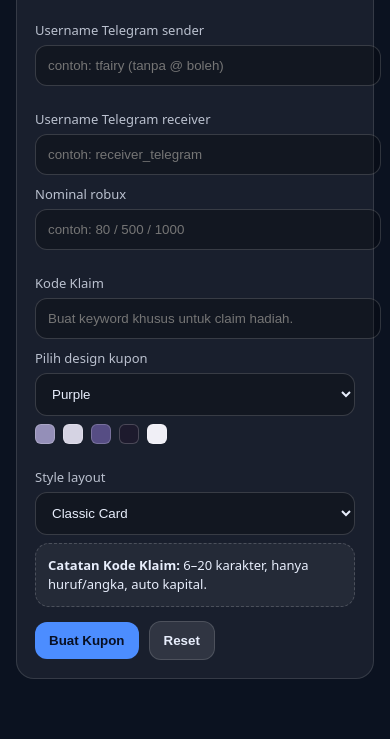
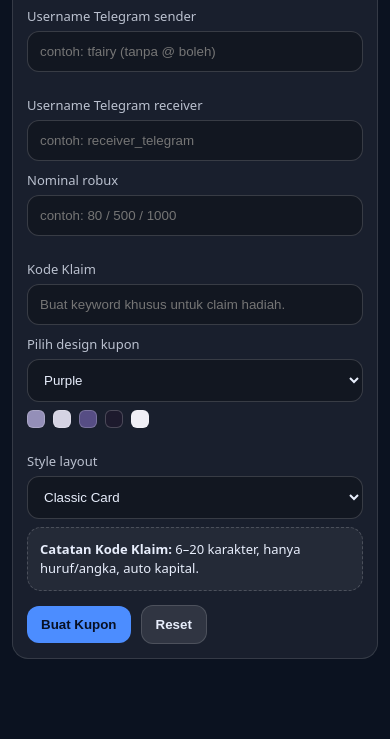
Before and after one commit to strbsecret911/giftforyourbxvipassvilogoksecret, a plain HTML site: page index.html in a window 390 px wide. Shown: the part 116-855 px from the top of the page. Drawn offline with Linux system fonts and the light colour scheme.

Commit message:
Update index.html

```diff
--- a/index.html
+++ b/index.html
@@ -7,9 +7,18 @@
   <style>
     :root { font-family: system-ui, -apple-system, Segoe UI, Roboto, Arial; }
 
+    /* ✅ FIX: biar input/select/textarea gak overflow di mobile */
+    *, *::before, *::after { box-sizing: border-box; }
+
     body { margin: 0; background: #0b1220; color: #e8eefc; }
     .wrap { max-width: 1020px; margin: 0 auto; padding: 28px 16px 60px; }
-    .card { background: rgba(255,255,255,0.06); border: 1px solid rgba(255,255,255,0.12); border-radius: 18px; padding: 18px; }
+    .card {
+      background: rgba(255,255,255,0.06);
+      border: 1px solid rgba(255,255,255,0.12);
+      border-radius: 18px;
+      padding: 18px;
+      overflow: hidden; /* ✅ FIX: konten gak "nyembul" dari rounded border */
+    }
 
     h1 { font-size: 22px; margin: 0 0 10px; }
     p { margin: 0 0 14px; color: rgba(232,238,252,0.82); line-height: 1.45; }
@@ -17,6 +26,9 @@
 
     input, select {
       width: 100%;
+      max-width: 100%;
+      min-width: 0;      /* ✅ FIX: edge case Android/grid */
+      display: block;    /* ✅ FIX: konsisten */
       padding: 12px 12px;
       border-radius: 12px;
       border: 1px solid rgba(255,255,255,0.16);
@@ -51,6 +63,9 @@
 
     textarea {
       width: 100%;
+      max-width: 100%;
+      min-width: 0;      /* ✅ FIX: edge case Android/grid */
+      display: block;
       min-height: 160px;
       resize: vertical;
       padding: 12px;
@@ -82,6 +97,12 @@
     .sw { width: 18px; height: 18px; border-radius: 6px; border: 1px solid rgba(255,255,255,0.20); }
 
     code { background: rgba(255,255,255,0.08); padding: 2px 6px; border-radius: 8px; }
+
+    /* ✅ Mobile tightening: padding biar makin aman di layar kecil */
+    @media (max-width: 480px) {
+      .wrap { padding: 18px 12px 50px; }
+      .card { padding: 14px; border-radius: 16px; }
+    }
   </style>
 </head>
 <body>
```
